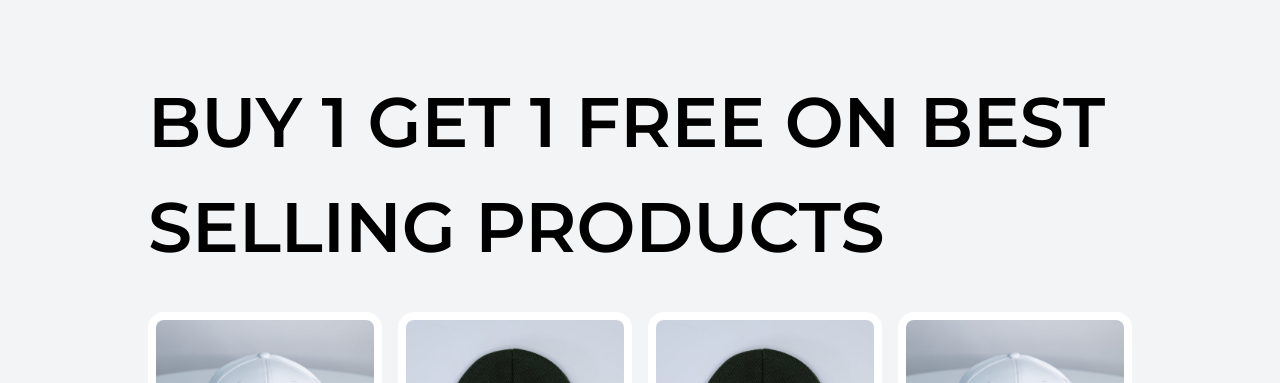
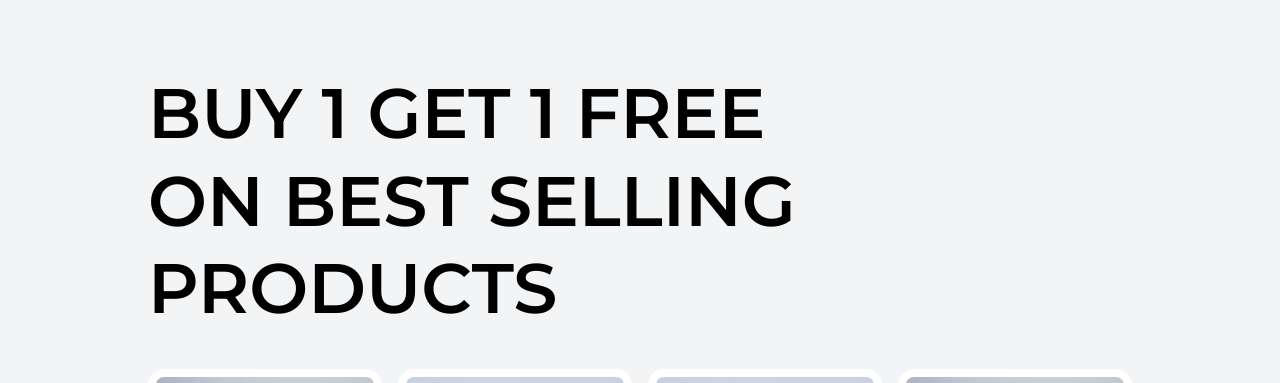
Before and after one commit to BadhanCB/vtmerch-genesys, a React (Vite) app: page / in a window 1280 px wide. Shown: the part 699-1082 px from the top of the page. Built offline with nearby package versions, Linux system fonts and the light colour scheme.

Commit message:
design section title

```diff
--- a/src/components/home/BestSelling/BestSellingTitle.jsx
+++ b/src/components/home/BestSelling/BestSellingTitle.jsx
@@ -1,7 +1,7 @@
 const BestSellingTitle = () => {
     return (
-        <h2 className="text-[4.375rem] uppercase font-semibold font-montserrat mb-8">
-            <span>Buy 1 get 1 free on</span> <span>best selling products</span>
+        <h2 className="text-[4.375rem] uppercase font-semibold font-montserrat mb-9 leading-tight">
+            Buy 1 get 1 free <br /> on <span>best selling products</span>
         </h2>
     );
 };
```
